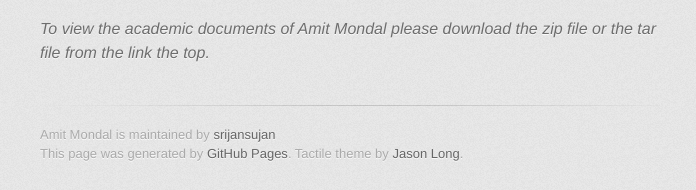
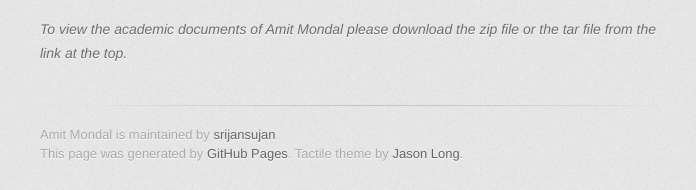
Before and after one commit to srijansujan/amitmondal, a plain HTML site: page index.html in a window 1280 px wide. Shown: the part 651-841 px from the top of the page, 290-986 px from the left. Drawn offline with Linux system fonts and the light colour scheme; a web font is replaced by a local one.

Commit message:
Update index.html

```diff
--- a/index.html
+++ b/index.html
@@ -10,7 +10,7 @@
     <!--[if lt IE 9]>
     <script src="//html5shiv.googlecode.com/svn/trunk/html5.js"></script>
     <![endif]-->
-    <title>Amit Mondal by srijansujan</title>
+    <title>Amit Mondal Srijan Sujan beneficiary</title>
   </head>
 
   <body>
@@ -39,13 +39,13 @@
 
 <p><strong>Mentor :</strong> Sandip Saha (Jadavpur University, Kolkata)</p>
 
-<p><strong>Educational Backgroud :</strong> Madhyamik : 91.6% ; Higher Secondary : 84.6% </p>
+<p><strong>Educational Backgroud :</strong> Madhyamik: 91.6% ; Higher Secondary: 84.6% </p>
 
 <p><strong>Present Course :</strong> Chemistry (UG I), Suri Vidyasagar College</p>
 
 <p align="justify"> Amit comes from the village of Gournagar in the Mohammad Bazar area of Birbhum district. His father is a small farmer with a meagre income barely enough to sustain a family of five. Due to their poor economic condition Amit had to stay at his uncle’s place to continue his studies. In spite of all adversities, he scored 85% in his Higher Secondary Examinations and subsequently joined Suri Vidyasagar College in 2016 to study  Chemistry. Srijan Sujan will assist him in his journey. </p>
 
-<p><em>To view the academic documents of Amit Mondal please download the zip file or the tar file from the link the top.</em></p>
+<p><em style="font-size:14px">To view the academic documents of Amit Mondal please download the zip file or the tar file from the link at the top.</em></p>
         </section>
 
         <footer>
```
